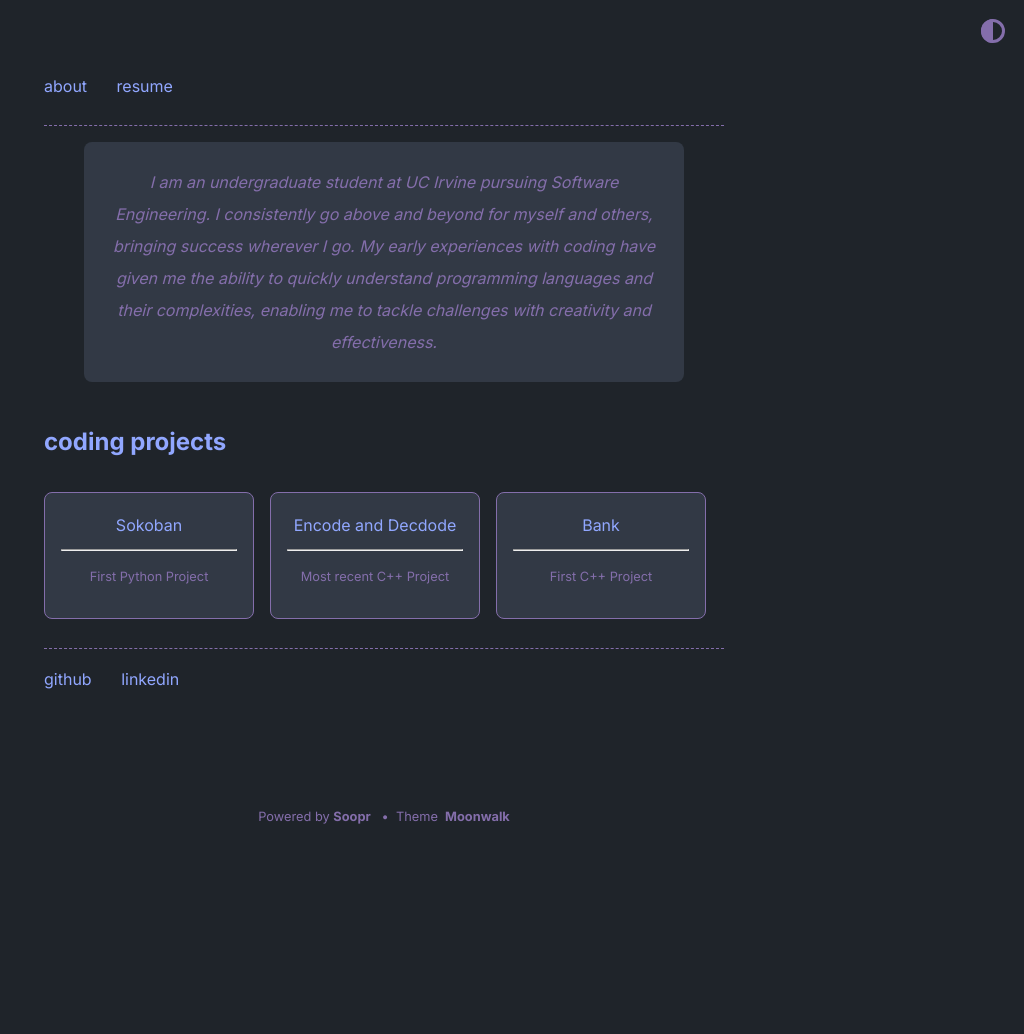
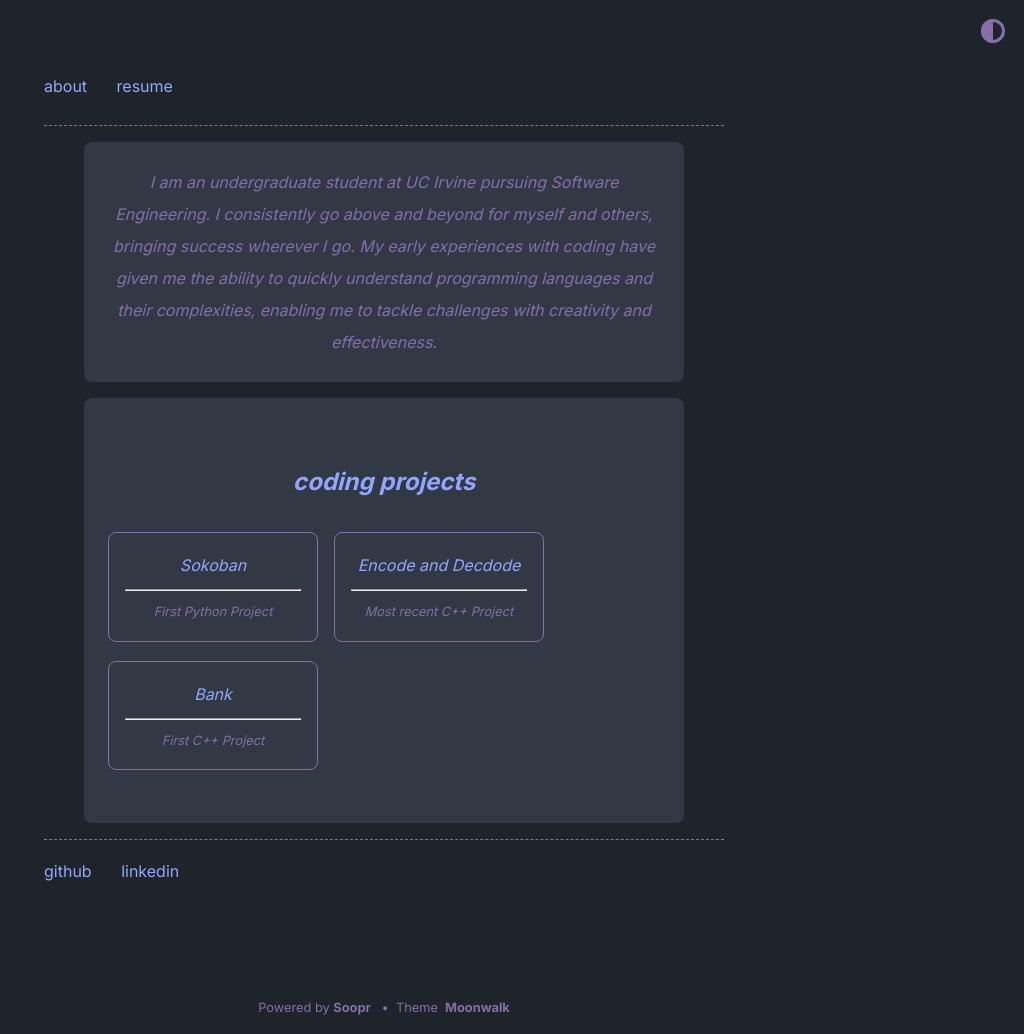
Before and after one commit to jshields06/jshields06.github.io, a Jekyll site: the page built from index.md, in a window 1280 px wide. Shown: the whole page, without its empty margins (256-1280 px from the left). Built offline with Jekyll 4.4.1, drawn with Linux system fonts in a browser that asks for light colours; before the commit the page ends 900 px from its top, so only the background shows below that.

Commit message:
center projects

```diff
--- a/_layouts/home.html
+++ b/_layouts/home.html
@@ -14,10 +14,10 @@ layout: default
 
 {{ content }}
 
-{% if site.theme_config.show_projects == true %}
+<blockquote align ="center">{% if site.theme_config.show_projects == true %}
   <h2>{{ site.theme_config.home.title_projects }}</h2>
   {% include card_list.html collection=site.data.home.project_entries %}
-{% endif %}
+{% endif %} </blockquote>
 
 {% if site.theme_config.show_misc_list == true %}
   <h2>{{ site.theme_config.home.title_misc_list }}</h2>
```
